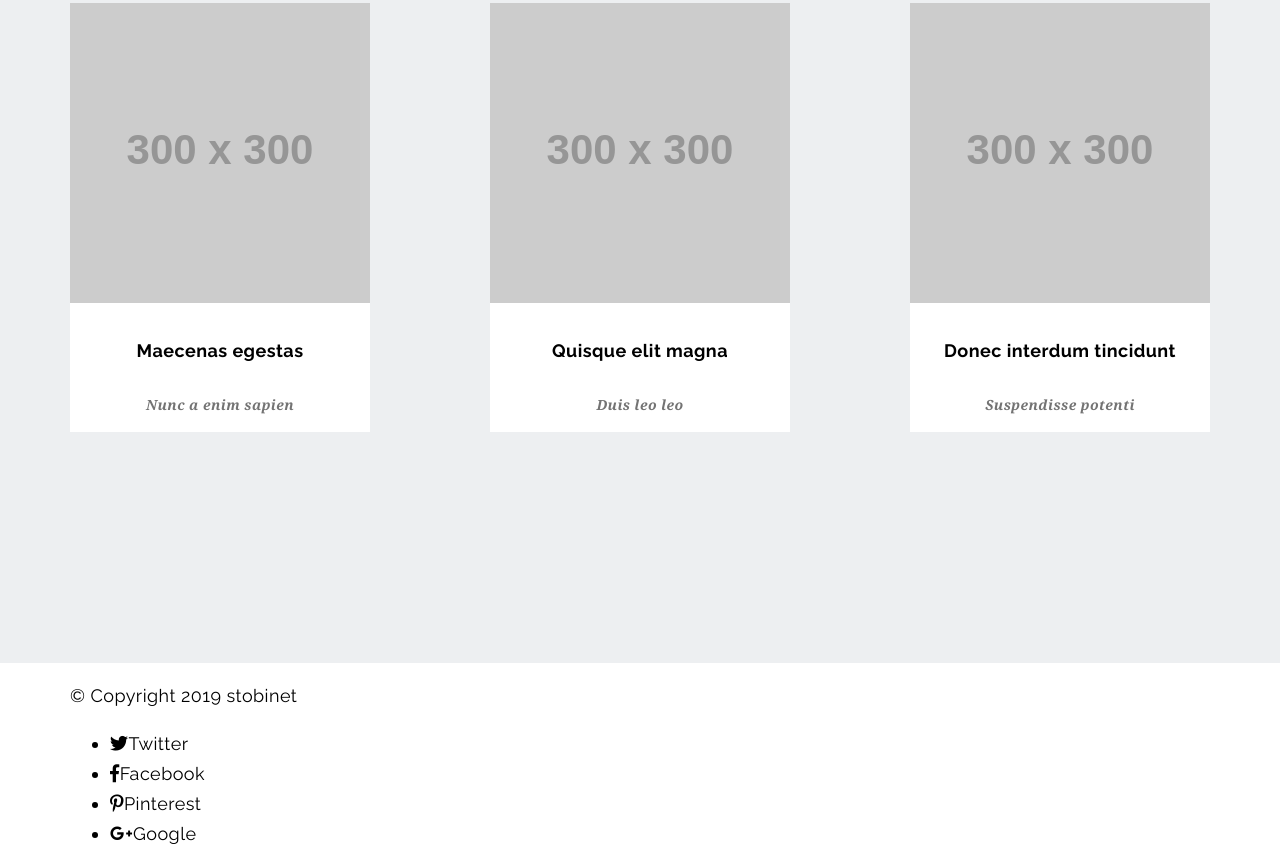
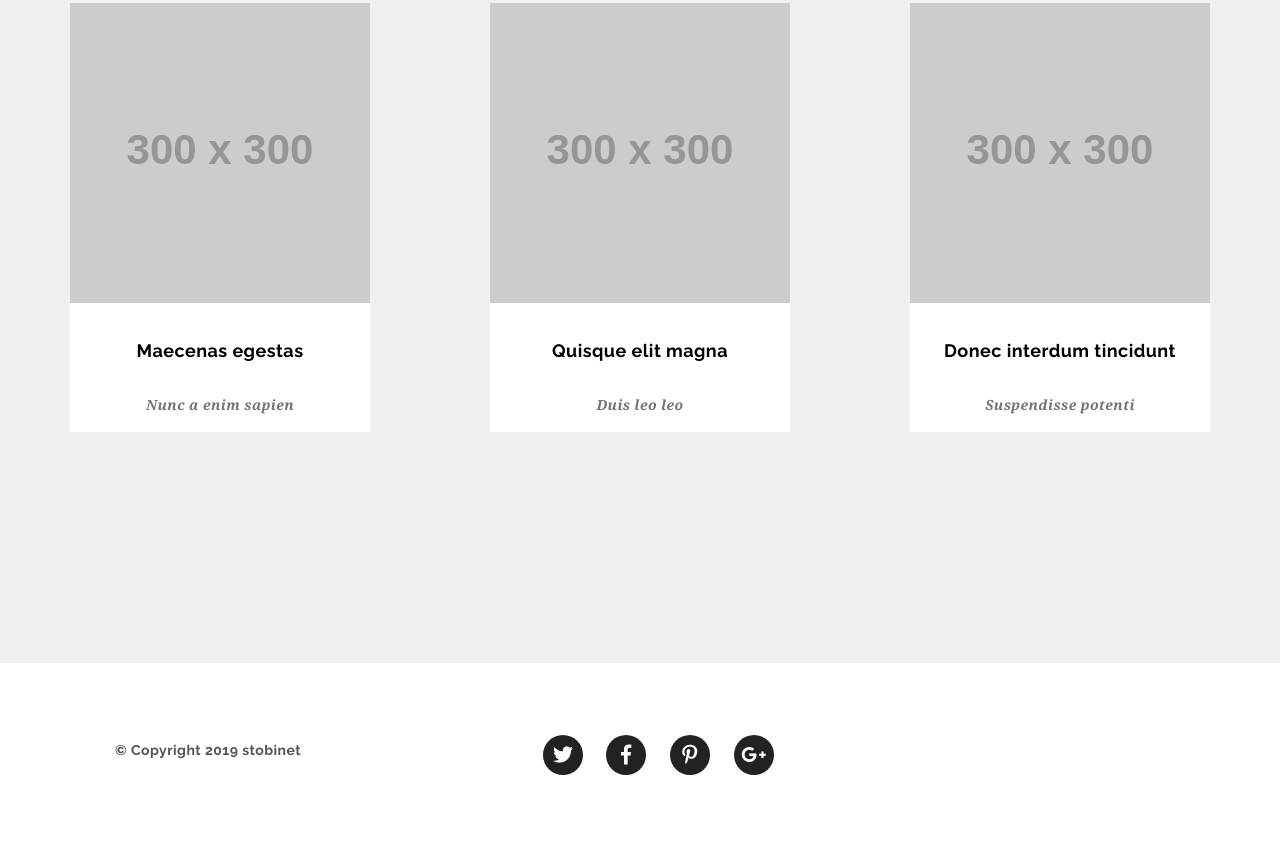
Before and after one commit to stobinet/landing-page, a website: page index.html in a window 1280 px wide. Shown: the part 2410-3277 px from the top of the page. After the commit the page ends 3249 px from the top, so only its background shows below. Drawn offline with Linux system fonts and the light colour scheme; placeholder pictures from the web are drawn by us.

Commit message:
Add style for page footer

```diff
--- a/sass/style.scss
+++ b/sass/style.scss
@@ -198,3 +198,44 @@ button {
 .works .text {
     top: -100px;
 }
+
+/* Footer */
+
+.footer {
+    color: #555;
+    font-size: 14px;
+    text-align: left;
+    min-height: 30px;
+    position: relative;
+}
+.footer .box  {
+	text-align: center;
+	padding: 48px 0;
+    color: #000;
+}
+.footer p {
+    position: absolute;
+    left: 45px;
+    color: #555;
+    font-weight: bold;
+    font-size: 14px;
+}
+.footer ul li {
+	font-size: 0;
+    margin: 0 10px;
+}
+.social {
+	display: flex;
+	justify-content: center;
+    list-style-type: none;
+}
+.fab {
+	font-size: 20px;
+	background: #222;
+	width: 40px;
+	height: 40px;
+	line-height: 40px;
+	color: #fff;
+	border-radius: 50%;
+    transition: 0.5s;
+}
```
Also changed, not shown: css/style.css, 1 other file.
